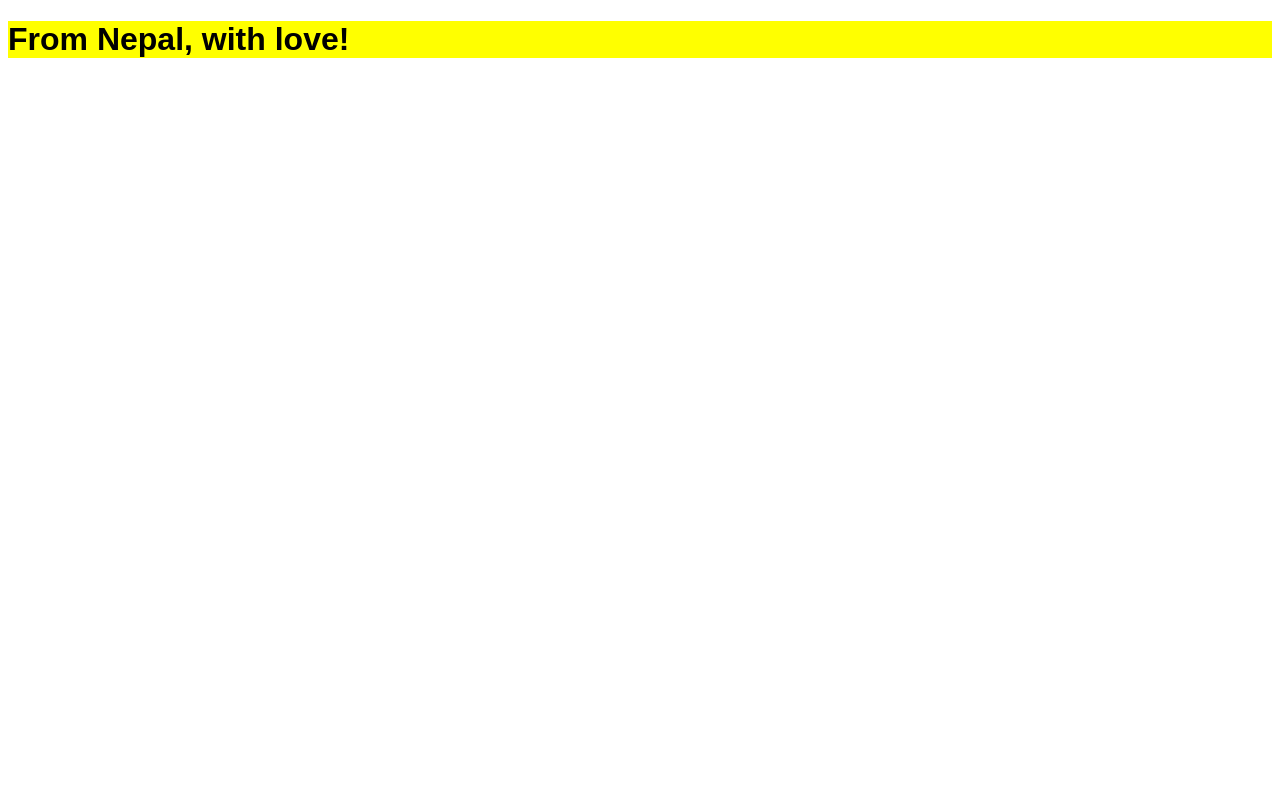
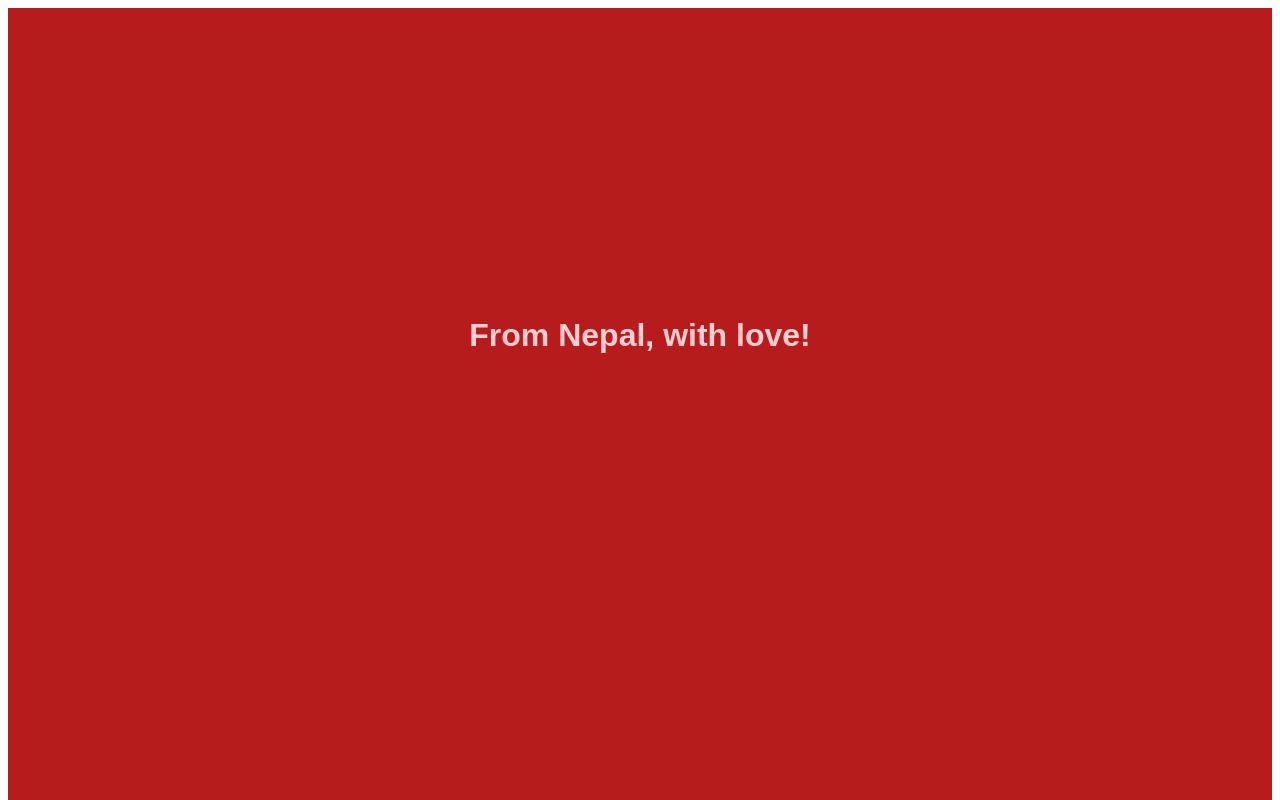
Before and after one commit to fromnepal/jayngcli, an Angular app: page / in a window 1280 px wide. Shown: the top 800 px of the page. Built offline with nearby package versions, Linux system fonts and the light colour scheme.

Commit message:
add marquee
thanks to Thomas Bormans

https://stackoverflow.com/a/31951412

```diff
--- a/src/app/app.component.css
+++ b/src/app/app.component.css
@@ -1,4 +1,25 @@
 h1 {
     font-family: Arial, Helvetica, sans-serif;
-    background-color: yellow;
 }
+
+.marquee {
+    width: auto;
+	height: auto;
+	text-align: center;
+	background-color: #b71c1c;
+	color: #ffcdd2;
+    white-space: nowrap;
+    overflow: hidden;
+    box-sizing: border-box;
+}
+
+.marquee h1 {
+    display: inline-block;
+    padding-top: 100%;
+    animation: marquee 2s linear infinite;
+}
+
+@keyframes marquee {
+    0%   { transform: translate(0, 0); }
+    100% { transform: translate(0, -100%); }
+}
--- a/src/app/app.component.html
+++ b/src/app/app.component.html
@@ -1,3 +1,3 @@
-<h1>
-  {{title}}
-</h1>
+<div class="marquee">
+	<h1>{{title}}</h1>
+</div>
```
